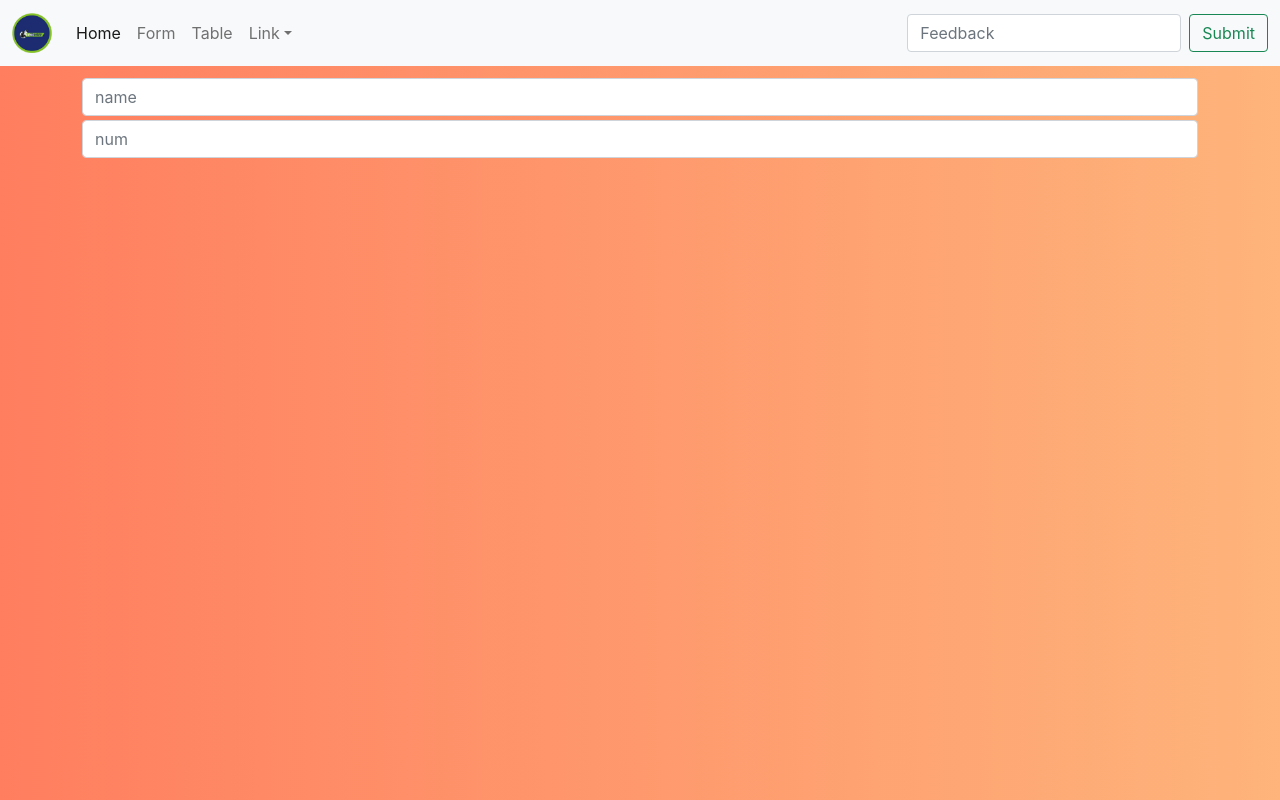
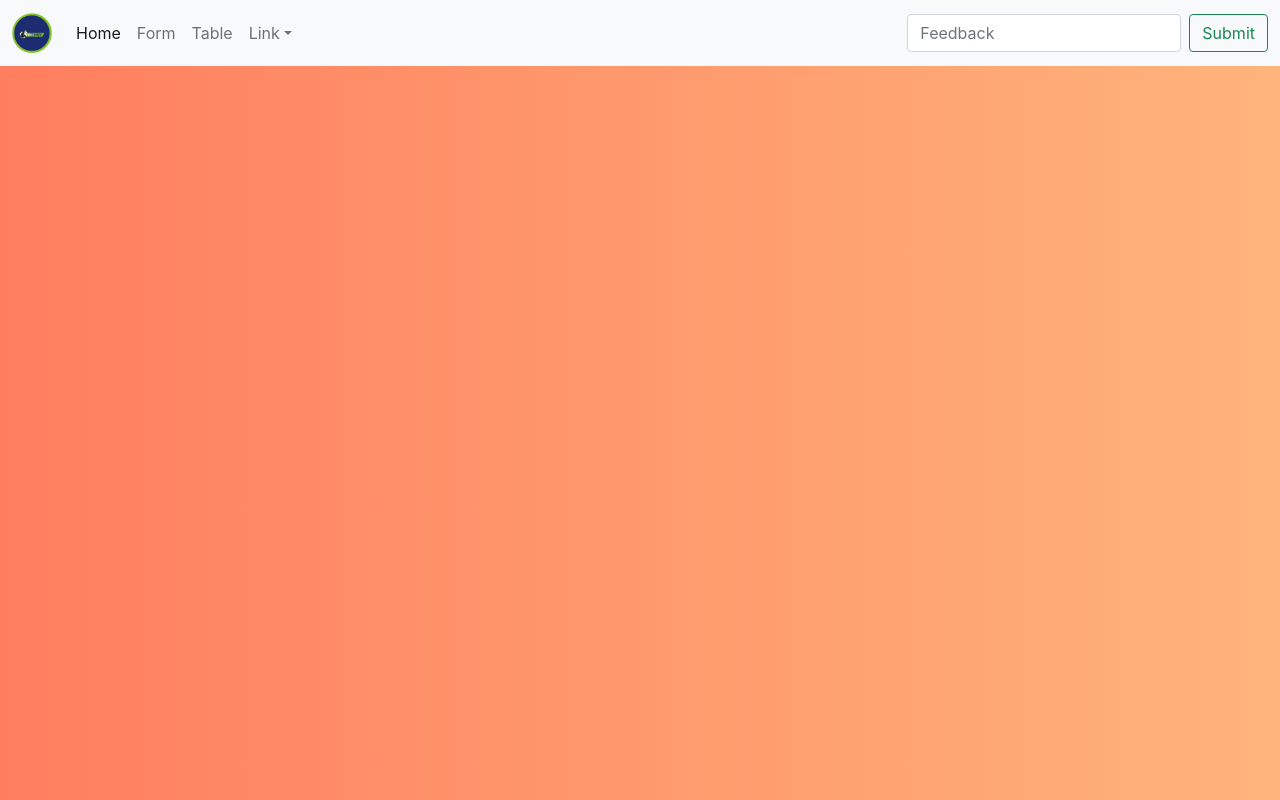
Before and after one commit to ofmukesh/Ramson_CRM_React, a React (Create React App) app: page /form in a window 1280 px wide. Built offline with nearby package versions, Linux system fonts and the light colour scheme.

Commit message:
form clear

```diff
--- a/src/components/Form/lead_form.js
+++ b/src/components/Form/lead_form.js
@@ -3,12 +3,10 @@ import React from "react";
 const LeadForm = () => {
   return (
     <div className="container mt-2 text-center">
-        <div className="row">
-            <form action="" method="post">
-                <input type="text" id="" className="form-control mt-1" placeholder="name"/>
-                <input type="text" id="" className="form-control my-1" placeholder="num"/>
-            </form>
-        </div>
+      <div className="row">
+        <form>
+        </form>
+      </div>
     </div>
   );
 };
```
